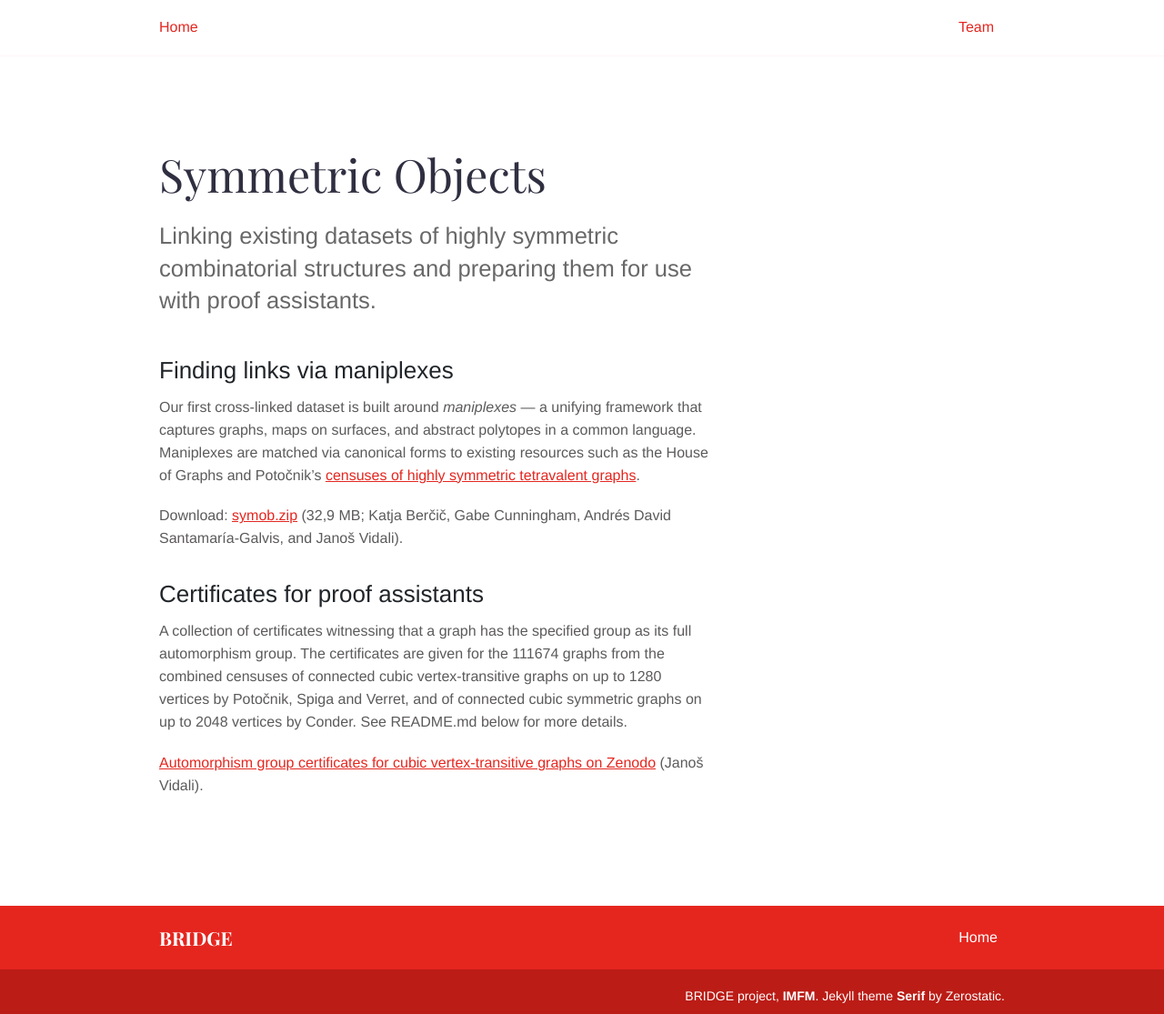
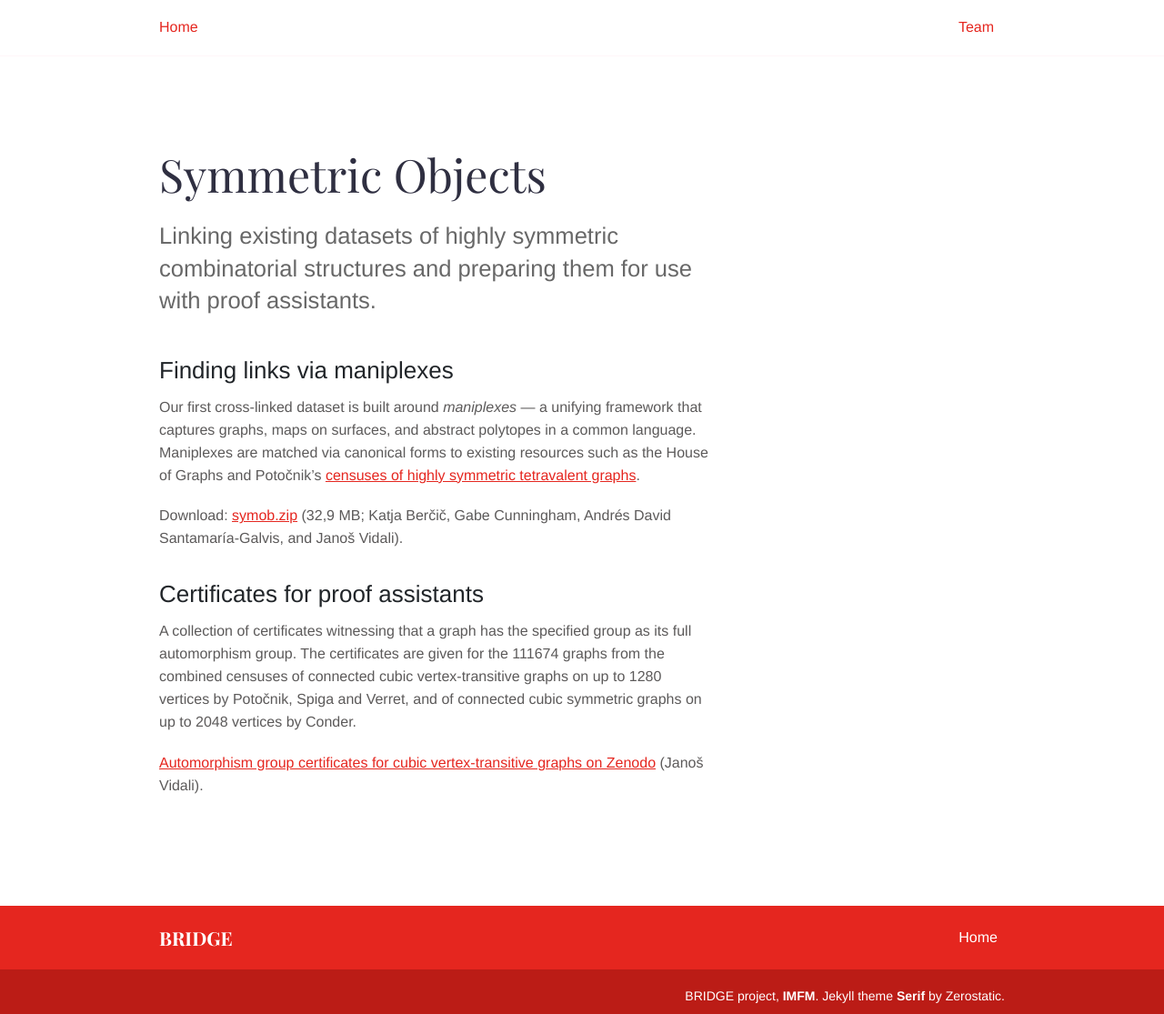
Before and after one commit to IMFM-SI/bridge-site, a Jekyll site: the page built from _projects/symob.md, in a window 1280 px wide. Shown: the whole page at 91% size. Built offline with Jekyll 4.4.1, drawn with Linux system fonts in a browser that asks for light colours.

Commit message:
Remove reference to README.md

```diff
--- a/_projects/symob.md
+++ b/_projects/symob.md
@@ -13,6 +13,6 @@ Download: [symob.zip](https://mathswitch.xyz/symob.zip) (32,9 MB; Katja Berčič
 
 ## Certificates for proof assistants
 
-A collection of certificates witnessing that a graph has the specified group as its full automorphism group. The certificates are given for the 111674 graphs from the combined censuses of connected cubic vertex-transitive graphs on up to 1280 vertices by Potočnik, Spiga and Verret, and of connected cubic symmetric graphs on up to 2048 vertices by Conder. See README.md below for more details.
+A collection of certificates witnessing that a graph has the specified group as its full automorphism group. The certificates are given for the 111674 graphs from the combined censuses of connected cubic vertex-transitive graphs on up to 1280 vertices by Potočnik, Spiga and Verret, and of connected cubic symmetric graphs on up to 2048 vertices by Conder.
 
 [Automorphism group certificates for cubic vertex-transitive graphs on Zenodo](https://zenodo.org/records/19560683) (Janoš Vidali).
```
